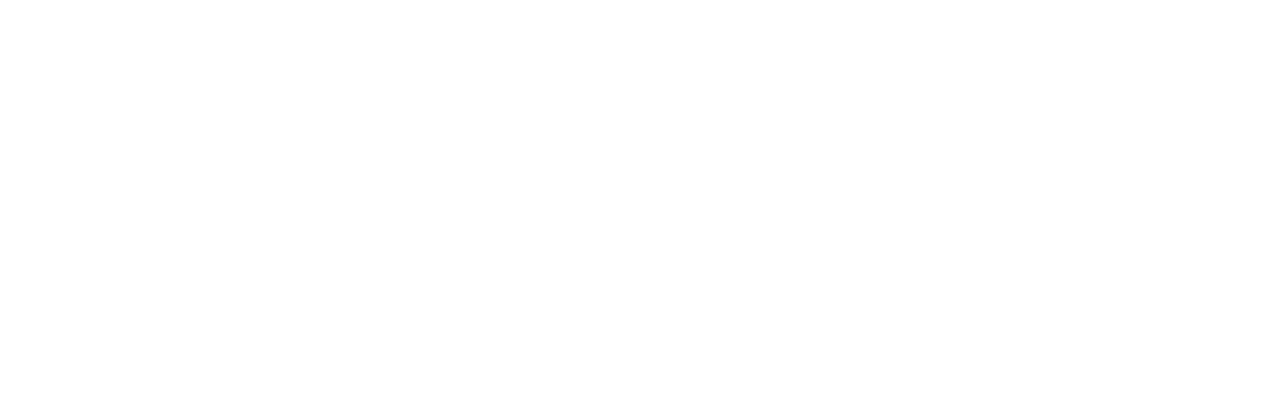
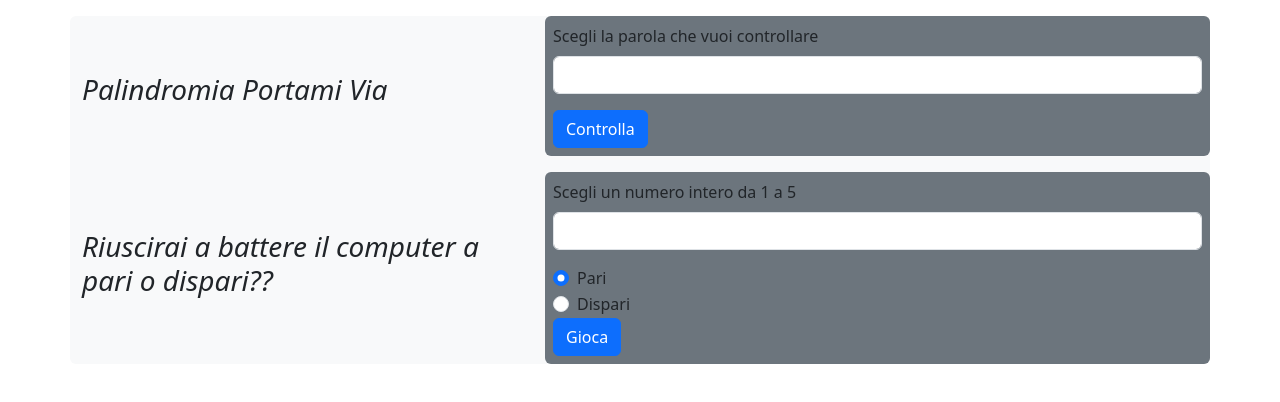
Before and after one commit to AmerigoBovo97/js-paliedispari, a plain HTML site: page index.html in a window 1280 px wide. Drawn offline with nearby package versions, Linux system fonts and the light colour scheme.

Commit message:
feat: add html imput structure

```diff
--- a/index.html
+++ b/index.html
@@ -12,6 +12,59 @@
 </head>
 <body>
 
+    <main>
+
+        <div class="container rounded bg-light mt-3">
+
+            <div class="row align-items-center">
+
+                <!-- palindrom  finder-->
+                <div class="col-lg-5 col-12">
+                    <h2 class="fs-3 fst-italic">Palindromia Portami Via</h2>
+                </div>
+
+                <div class="col-lg-7 col-12 bg-secondary rounded mb-3 p-2">
+                    <form>
+                        <div class="mb-3">
+                        <label for="word-to-check" class="form-label fw-medium fs-6">Scegli la parola che vuoi controllare</label>
+                        <input type="text" class="form-control" id="word-to-check">
+                        </div>
+                        <button type="submit" class="btn btn-primary" id="palindrom-button">Controlla</button>
+                    </form>
+                </div>
+
+                <!-- even or odd game -->
+                <div class="col-lg-5 col-12">
+                    <h2 class="fs-3 fst-italic">Riuscirai a battere il computer a pari o dispari??</h2>
+                </div>
+
+                <div class="col-lg-7 col-12 bg-secondary rounded p-2">
+                    <form>
+                        <div class="mb-3">
+                        <label for="choosen-number" class="form-label fw-medium fs-6">Scegli un numero intero da 1 a 5</label>
+                        <input type="number" step="1" min="1" max="5" class="form-control" id="choosen-number">
+                        </div>
+                        <div class="form-check">
+                            <input class="form-check-input" type="radio" id="even-radio" checked>
+                            <label class="form-check-label fw-medium fs-6" for="even-radio">
+                              Pari
+                            </label>
+                          </div>
+                          <div class="form-check">
+                            <input class="form-check-input" type="radio" id="odd-radio">
+                            <label class="form-check-label fw-medium fs-6" for="odd-radio">
+                              Dispari
+                            </label>
+                          </div>
+                        <button type="submit" class="btn btn-primary" id="even-odd-button">Gioca</button>
+                    </form>
+                </div>
+
+            </div>
+        </div>
+
+    </main>
+
 
     <!-- main js file -->
     <script type="text/javascript" src="js/main.js"></script>
```
